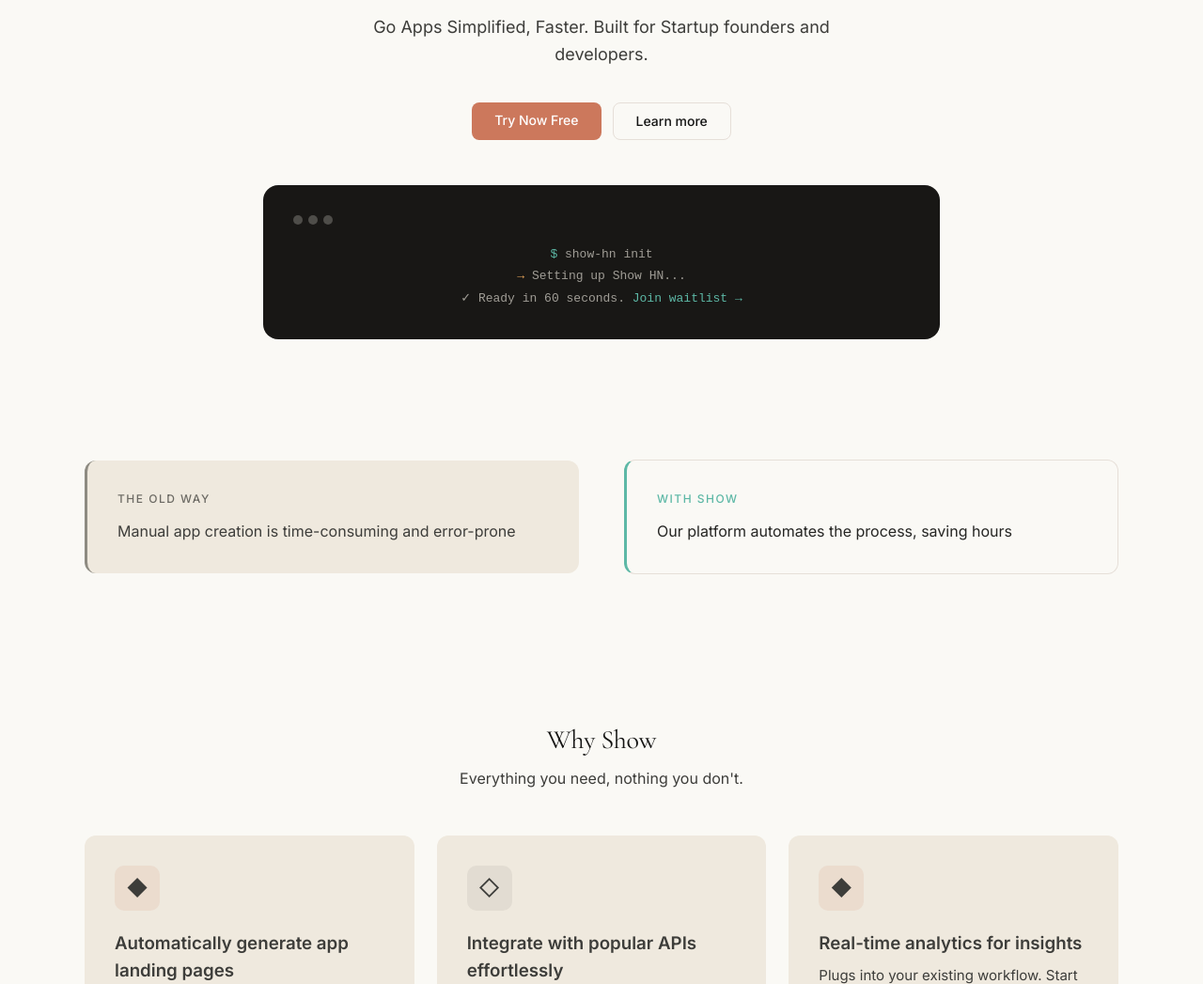
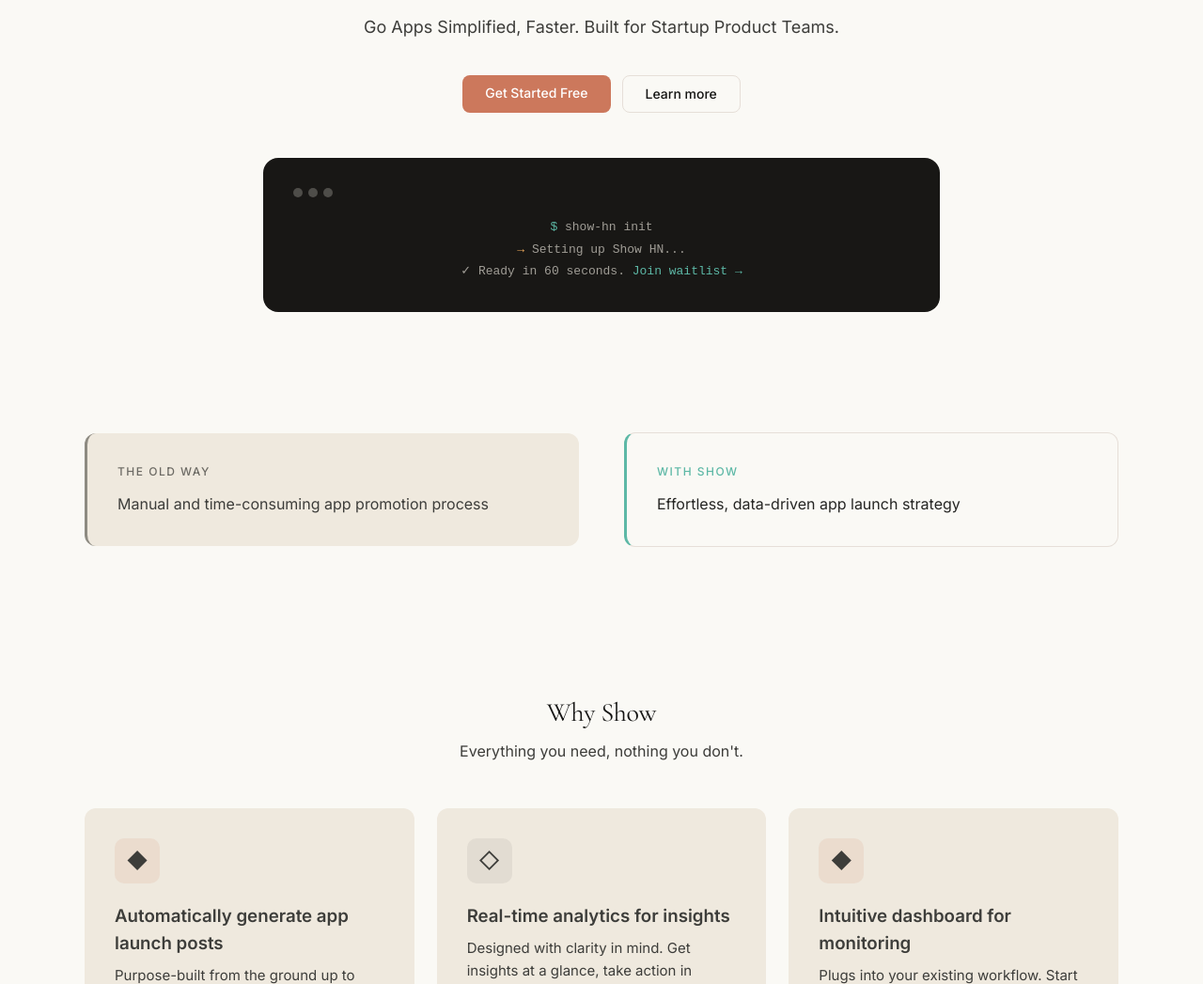
Before and after one commit to ivo1974kanchev-arch/show-hn-cyoda-go-application-p, a website: page index.html in a window 1280 px wide. Shown: the part 253-1300 px from the top of the page at 94% size. Drawn offline with nearby package versions, Linux system fonts and the light colour scheme.

```diff
--- a/index.html
+++ b/index.html
@@ -4,7 +4,7 @@
 <meta charset="UTF-8">
 <meta name="viewport" content="width=device-width, initial-scale=1.0">
 <title>Show HN — Go Apps Simplified, Faster</title>
-<meta name="description" content="Go Apps Simplified, Faster. Built for Startup founders and developers.">
+<meta name="description" content="Go Apps Simplified, Faster. Built for Startup Product Teams.">
 <link rel="preconnect" href="https://fonts.googleapis.com">
 <link rel="preconnect" href="https://fonts.gstatic.com" crossorigin>
 <link href="https://fonts.googleapis.com/css2?family=Cormorant+Garamond:ital,wght@0,400;0,500;1,400&family=Inter:wght@400;500;600&display=swap" rel="stylesheet">
@@ -314,9 +314,9 @@ body {
   <div class="container">
     <span class="hero-badge">Launching soon</span>
     <h1 class="display-lg">Show HN</h1>
-    <p class="hero-sub">Go Apps Simplified, Faster. Built for Startup founders and developers.</p>
+    <p class="hero-sub">Go Apps Simplified, Faster. Built for Startup Product Teams.</p>
     <div class="hero-actions">
-      <a href="#waitlist" class="btn-primary">Try Now Free</a>
+      <a href="#waitlist" class="btn-primary">Get Started Free</a>
       <a href="#features" class="btn-secondary">Learn more</a>
     </div>
     <div class="hero-mockup">
@@ -336,11 +336,11 @@ body {
     <div class="grid-2">
       <div class="problem-old">
         <p class="problem-label old">The old way</p>
-        <p class="body-md" style="color:var(--body)">Manual app creation is time-consuming and error-prone</p>
+        <p class="body-md" style="color:var(--body)">Manual and time-consuming app promotion process</p>
       </div>
       <div class="problem-new">
         <p class="problem-label new">With Show</p>
-        <p class="body-md" style="color:var(--body-strong)">Our platform automates the process, saving hours</p>
+        <p class="body-md" style="color:var(--body-strong)">Effortless, data-driven app launch strategy</p>
       </div>
     </div>
   </div>
@@ -356,17 +356,17 @@ body {
     <div class="grid-3">
       <div class="feat-card">
         <div class="feat-icon coral">&#9670;</div>
-        <h3>Automatically generate app landing pages</h3>
+        <h3>Automatically generate app launch posts</h3>
         <p>Purpose-built from the ground up to deliver results without the overhead of traditional solutions.</p>
       </div>
       <div class="feat-card">
         <div class="feat-icon dark">&#9671;</div>
-        <h3>Integrate with popular APIs effortlessly</h3>
+        <h3>Real-time analytics for insights</h3>
         <p>Designed with clarity in mind. Get insights at a glance, take action in seconds&mdash;no training required.</p>
       </div>
       <div class="feat-card">
         <div class="feat-icon coral">&#9670;</div>
-        <h3>Real-time analytics for insights</h3>
+        <h3>Intuitive dashboard for monitoring</h3>
         <p>Plugs into your existing workflow. Start seeing value from day one, not month three.</p>
       </div>
     </div>
```
